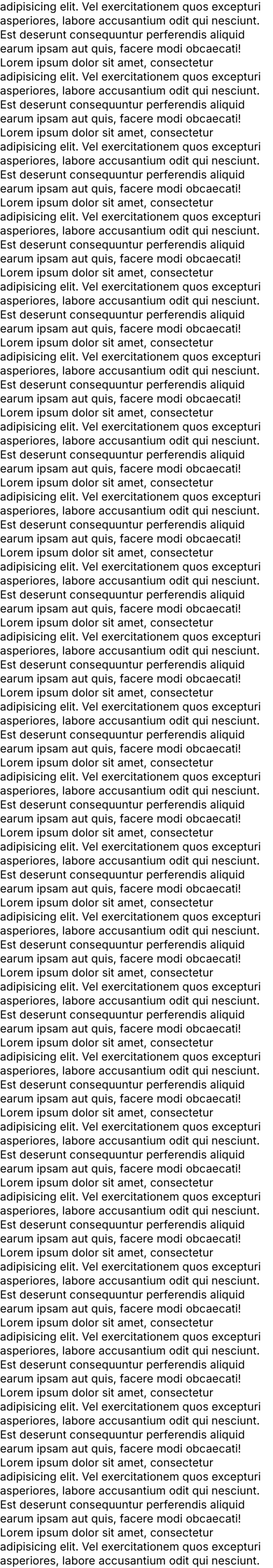
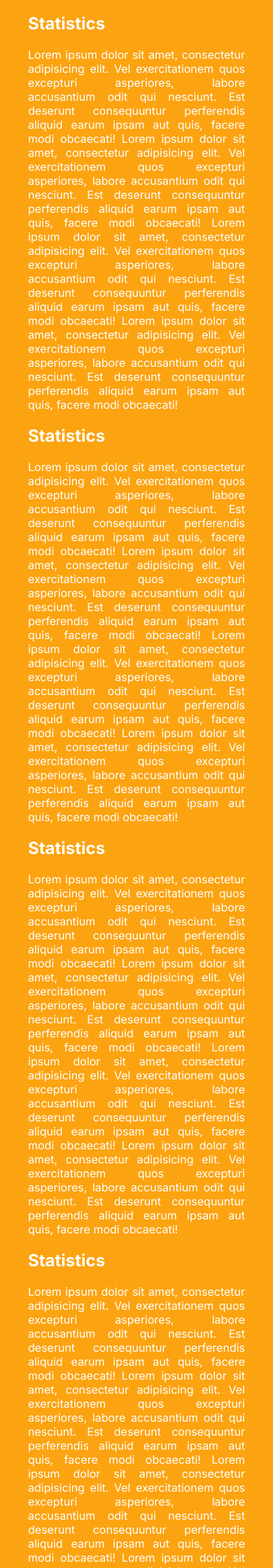
Before and after one commit to daria-medeleanu/PlaCo, a PHP site: page /DashboardLogin.html in a window 390 px wide. Shown: the part 1321-3561 px from the top of the page at 70% size. Run offline with PHP 8.4, Linux system fonts and the light colour scheme.

Commit message:
dashboard-ready
wip! -> problems with responsiveness

```diff
--- a/Login/DashboardLogin.css
+++ b/Login/DashboardLogin.css
@@ -26,11 +26,12 @@ header {
 
 header .nav-left {
 	display: flex;
+	padding-left: 20px;
 	.logo-pic{
 		display:flex;
 		.logo{
-			width: 50px;
-			height:50px;
+			width: 40px;
+			height:40px;
 			margin: 10px;
 		}
 	}
@@ -38,6 +39,7 @@ header .nav-left {
 }
 header .nav-right {
 	display:flex;
+	padding-right: 20px;
 }
 header .nav-left .nav-btn-left{
 	display:flex;
@@ -50,34 +52,40 @@ header .nav-left .nav-btn-left{
 header .nav-right .nav-btn-right{
 	display:flex;
     align-items: center;
-    padding:20px;
+    padding:10px;
     font-weight: bold;
-    border-left: 3px solid #fca311 ;
+	background-color: #e5e5e5;
+	color: #14213d;
+	margin-right: 10px;
 }
 
-/* @media (max-width: 10	00px) {
-	header {
+@media (max-width: 100px) {
+	/* header {
 		padding: 20px 50px;
+	} */
+}
+
+@media (max-width: 414px) {
+
+	header .nav-left  {
+		flex-direction: column;
+		.nav-btn-left{
+			border: transparent;
+		}
 	}
+	header  {
+		flex-direction: column;
+
+	}
+
 }
-@media (max-width: 700px) {
-	header {
-		flex-direction: column;
-	}
-	header h2 {
-		margin-bottom: 15px;
-        z-index:10;
-	}
-	header .nav li {
-		margin: 0 7px;
-	}
-} */
 section {
 	display: flex;
 	flex-direction: column;
-	align-items: center;
-	padding: 110px 100px;
+	float: left;
+	padding: 110px 40px;
 }
+
 @media (max-width: 1000px) {
 	section {
 		padding: 100px 50px;
@@ -91,10 +99,8 @@ section {
 
 .box {
 	position: relative;
-	justify-content: center;
-	min-height: 100vh;
 	color: #fff;
-	text-align: center;
+	text-align: left;
 }
 .box video {
 	position: absolute;
@@ -105,44 +111,43 @@ section {
 	object-fit: cover;
 	z-index: -1;
 }
-.box h1 {
-	margin-bottom: 15px;
-	font-size: 65px;
-	text-transform: uppercase;
-	text-shadow: 0 2px 2px rgba(0, 0, 0, 0.5);
-    font-family: Inter;
+.box .btn-cr-acc-menu{
+	width: 50%;
+	display: flex;
+	justify-content: space-between;
+	.boxBtn {
+		padding: 15px 15px;
+		padding-right: 20px;
+		background: #fca311;
+		font-family: Inter;
+		font-weight: bold;
+		transition: all .5s;
+		a{
+			color: #14213d;
+
+		}
+	}
+	.boxBtn:hover {
+		background: #fff;
+		color: #000;
+	}
 }
+
 .box h3 {
     font-family: Inter;
 	margin-bottom: 40px;
 	font-size: 25px;
+	width: 50%;
 }
-.box a.boxBtn {
-	padding: 15px 35px;
-	background: #fca311;
-	/* border-radius: 50px; */
-	color: #14213d;
-    font-family: Inter;
-    font-weight: bold;
-	/* text-transform: uppercase; */
-	/* border: 4px solid #fff; */
-	transition: all .5s;
-}
-.box a.boxBtn:hover {
-	background: #fff;
-	color: #000;
-}
-@media (max-width: 800px) {
-	.box {
-		min-height: 600px;
+.info {
+	background-color:#fca311; /* Adding yellow background color */
+	padding: 20px 40px; /* Adding padding for better spacing */
+	color: white;
+	text-align: justify;
+	h2{
+		padding-bottom: 20px;
 	}
-	.box h1 {
-		font-size: 32px;
-	}
-	.box h3 {
-		font-size: 20px;
-	}
-	.box a.boxBtn {
-		padding: 15px 40px;
+	p{
+		padding-bottom: 20px;
 	}
 }
--- a/Login/DashboardLogin.html
+++ b/Login/DashboardLogin.html
@@ -25,11 +25,15 @@
     </header>
     <section class="box">
         <video src="video-start.mp4" autoplay muted loop></video>
-        <h1>Platform for Constructions</h1>
-        <h3>Safe space for eveyone with good taste</h3>
-
-        <a href="#" class="boxBtn"> Hire a freelancer</a>
-        <a href="#" class="boxBtn"> Start Freelancing</a>
+        <h3>
+            Lorem ipsum dolor sit amet, consectetur adipiscing elit,sed do eiusmod tempor incididunt ut labore et dolore magna aliqua. Ut enim ad minim veniam,
+            quis nostrud exercitation ullamco laboris nisi ut aliquip ex ea commodo consequat. Duis aute irure dolor in reprehenderit in voluptate velit esse cillum
+            dolore eu fugiat nulla pariatur.
+        </h3>
+        <div class="btn-cr-acc-menu">
+            <div class="boxBtn"><a href="#" > Hire a freelancer</a> </div>
+            <div class="boxBtn"><a href="#"> Start Freelancing</a></div>
+        </div>
 
     </section>
     <!-- <script>
@@ -43,6 +47,8 @@
             }
         }
     </script> -->
+    <section class="info">
+        <h2>Statistics</h2>
         <p>Lorem ipsum dolor sit amet, consectetur adipisicing elit. Vel exercitationem quos excepturi asperiores,
             labore accusantium odit qui nesciunt. Est deserunt consequuntur perferendis aliquid earum ipsam aut quis, facere modi obcaecati!
             Lorem ipsum dolor sit amet, consectetur adipisicing elit. Vel exercitationem quos excepturi asperiores,
@@ -52,6 +58,7 @@
             Lorem ipsum dolor sit amet, consectetur adipisicing elit. Vel exercitationem quos excepturi asperiores,
             labore accusantium odit qui nesciunt. Est deserunt consequuntur perferendis aliquid earum ipsam aut quis, facere modi obcaecati!
         </p>
+        <h2>Statistics</h2>
         <p>Lorem ipsum dolor sit amet, consectetur adipisicing elit. Vel exercitationem quos excepturi asperiores,
             labore accusantium odit qui nesciunt. Est deserunt consequuntur perferendis aliquid earum ipsam aut quis, facere modi obcaecati!
             Lorem ipsum dolor sit amet, consectetur adipisicing elit. Vel exercitationem quos excepturi asperiores,
@@ -61,6 +68,7 @@
             Lorem ipsum dolor sit amet, consectetur adipisicing elit. Vel exercitationem quos excepturi asperiores,
             labore accusantium odit qui nesciunt. Est deserunt consequuntur perferendis aliquid earum ipsam aut quis, facere modi obcaecati!
         </p>
+        <h2>Statistics</h2>
         <p>Lorem ipsum dolor sit amet, consectetur adipisicing elit. Vel exercitationem quos excepturi asperiores,
             labore accusantium odit qui nesciunt. Est deserunt consequuntur perferendis aliquid earum ipsam aut quis, facere modi obcaecati!
             Lorem ipsum dolor sit amet, consectetur adipisicing elit. Vel exercitationem quos excepturi asperiores,
@@ -70,6 +78,7 @@
             Lorem ipsum dolor sit amet, consectetur adipisicing elit. Vel exercitationem quos excepturi asperiores,
             labore accusantium odit qui nesciunt. Est deserunt consequuntur perferendis aliquid earum ipsam aut quis, facere modi obcaecati!
         </p>
+        <h2>Statistics</h2>
         <p>Lorem ipsum dolor sit amet, consectetur adipisicing elit. Vel exercitationem quos excepturi asperiores,
             labore accusantium odit qui nesciunt. Est deserunt consequuntur perferendis aliquid earum ipsam aut quis, facere modi obcaecati!
             Lorem ipsum dolor sit amet, consectetur adipisicing elit. Vel exercitationem quos excepturi asperiores,
@@ -79,50 +88,6 @@
             Lorem ipsum dolor sit amet, consectetur adipisicing elit. Vel exercitationem quos excepturi asperiores,
             labore accusantium odit qui nesciunt. Est deserunt consequuntur perferendis aliquid earum ipsam aut quis, facere modi obcaecati!
         </p>
-    <p>Lorem ipsum dolor sit amet, consectetur adipisicing elit. Vel exercitationem quos excepturi asperiores,
-        labore accusantium odit qui nesciunt. Est deserunt consequuntur perferendis aliquid earum ipsam aut quis, facere modi obcaecati!
-        Lorem ipsum dolor sit amet, consectetur adipisicing elit. Vel exercitationem quos excepturi asperiores,
-        labore accusantium odit qui nesciunt. Est deserunt consequuntur perferendis aliquid earum ipsam aut quis, facere modi obcaecati!
-        Lorem ipsum dolor sit amet, consectetur adipisicing elit. Vel exercitationem quos excepturi asperiores,
-        labore accusantium odit qui nesciunt. Est deserunt consequuntur perferendis aliquid earum ipsam aut quis, facere modi obcaecati!
-        Lorem ipsum dolor sit amet, consectetur adipisicing elit. Vel exercitationem quos excepturi asperiores,
-        labore accusantium odit qui nesciunt. Est deserunt consequuntur perferendis aliquid earum ipsam aut quis, facere modi obcaecati!
-    </p>
-    <p>Lorem ipsum dolor sit amet, consectetur adipisicing elit. Vel exercitationem quos excepturi asperiores,
-        labore accusantium odit qui nesciunt. Est deserunt consequuntur perferendis aliquid earum ipsam aut quis, facere modi obcaecati!
-        Lorem ipsum dolor sit amet, consectetur adipisicing elit. Vel exercitationem quos excepturi asperiores,
-        labore accusantium odit qui nesciunt. Est deserunt consequuntur perferendis aliquid earum ipsam aut quis, facere modi obcaecati!
-        Lorem ipsum dolor sit amet, consectetur adipisicing elit. Vel exercitationem quos excepturi asperiores,
-        labore accusantium odit qui nesciunt. Est deserunt consequuntur perferendis aliquid earum ipsam aut quis, facere modi obcaecati!
-        Lorem ipsum dolor sit amet, consectetur adipisicing elit. Vel exercitationem quos excepturi asperiores,
-        labore accusantium odit qui nesciunt. Est deserunt consequuntur perferendis aliquid earum ipsam aut quis, facere modi obcaecati!
-    </p>
-    <p>Lorem ipsum dolor sit amet, consectetur adipisicing elit. Vel exercitationem quos excepturi asperiores,
-        labore accusantium odit qui nesciunt. Est deserunt consequuntur perferendis aliquid earum ipsam aut quis, facere modi obcaecati!
-        Lorem ipsum dolor sit amet, consectetur adipisicing elit. Vel exercitationem quos excepturi asperiores,
-        labore accusantium odit qui nesciunt. Est deserunt consequuntur perferendis aliquid earum ipsam aut quis, facere modi obcaecati!
-        Lorem ipsum dolor sit amet, consectetur adipisicing elit. Vel exercitationem quos excepturi asperiores,
-        labore accusantium odit qui nesciunt. Est deserunt consequuntur perferendis aliquid earum ipsam aut quis, facere modi obcaecati!
-        Lorem ipsum dolor sit amet, consectetur adipisicing elit. Vel exercitationem quos excepturi asperiores,
-        labore accusantium odit qui nesciunt. Est deserunt consequuntur perferendis aliquid earum ipsam aut quis, facere modi obcaecati!
-    </p>
-    <p>Lorem ipsum dolor sit amet, consectetur adipisicing elit. Vel exercitationem quos excepturi asperiores,
-        labore accusantium odit qui nesciunt. Est deserunt consequuntur perferendis aliquid earum ipsam aut quis, facere modi obcaecati!
-        Lorem ipsum dolor sit amet, consectetur adipisicing elit. Vel exercitationem quos excepturi asperiores,
-        labore accusantium odit qui nesciunt. Est deserunt consequuntur perferendis aliquid earum ipsam aut quis, facere modi obcaecati!
-        Lorem ipsum dolor sit amet, consectetur adipisicing elit. Vel exercitationem quos excepturi asperiores,
-        labore accusantium odit qui nesciunt. Est deserunt consequuntur perferendis aliquid earum ipsam aut quis, facere modi obcaecati!
-        Lorem ipsum dolor sit amet, consectetur adipisicing elit. Vel exercitationem quos excepturi asperiores,
-        labore accusantium odit qui nesciunt. Est deserunt consequuntur perferendis aliquid earum ipsam aut quis, facere modi obcaecati!
-    </p>
-    <p>Lorem ipsum dolor sit amet, consectetur adipisicing elit. Vel exercitationem quos excepturi asperiores,
-        labore accusantium odit qui nesciunt. Est deserunt consequuntur perferendis aliquid earum ipsam aut quis, facere modi obcaecati!
-        Lorem ipsum dolor sit amet, consectetur adipisicing elit. Vel exercitationem quos excepturi asperiores,
-        labore accusantium odit qui nesciunt. Est deserunt consequuntur perferendis aliquid earum ipsam aut quis, facere modi obcaecati!
-        Lorem ipsum dolor sit amet, consectetur adipisicing elit. Vel exercitationem quos excepturi asperiores,
-        labore accusantium odit qui nesciunt. Est deserunt consequuntur perferendis aliquid earum ipsam aut quis, facere modi obcaecati!
-        Lorem ipsum dolor sit amet, consectetur adipisicing elit. Vel exercitationem quos excepturi asperiores,
-        labore accusantium odit qui nesciunt. Est deserunt consequuntur perferendis aliquid earum ipsam aut quis, facere modi obcaecati!
-    </p>
+    </section>
 </body>
 </html>
```
Lines whose indentation alone changed are shown as unchanged.
